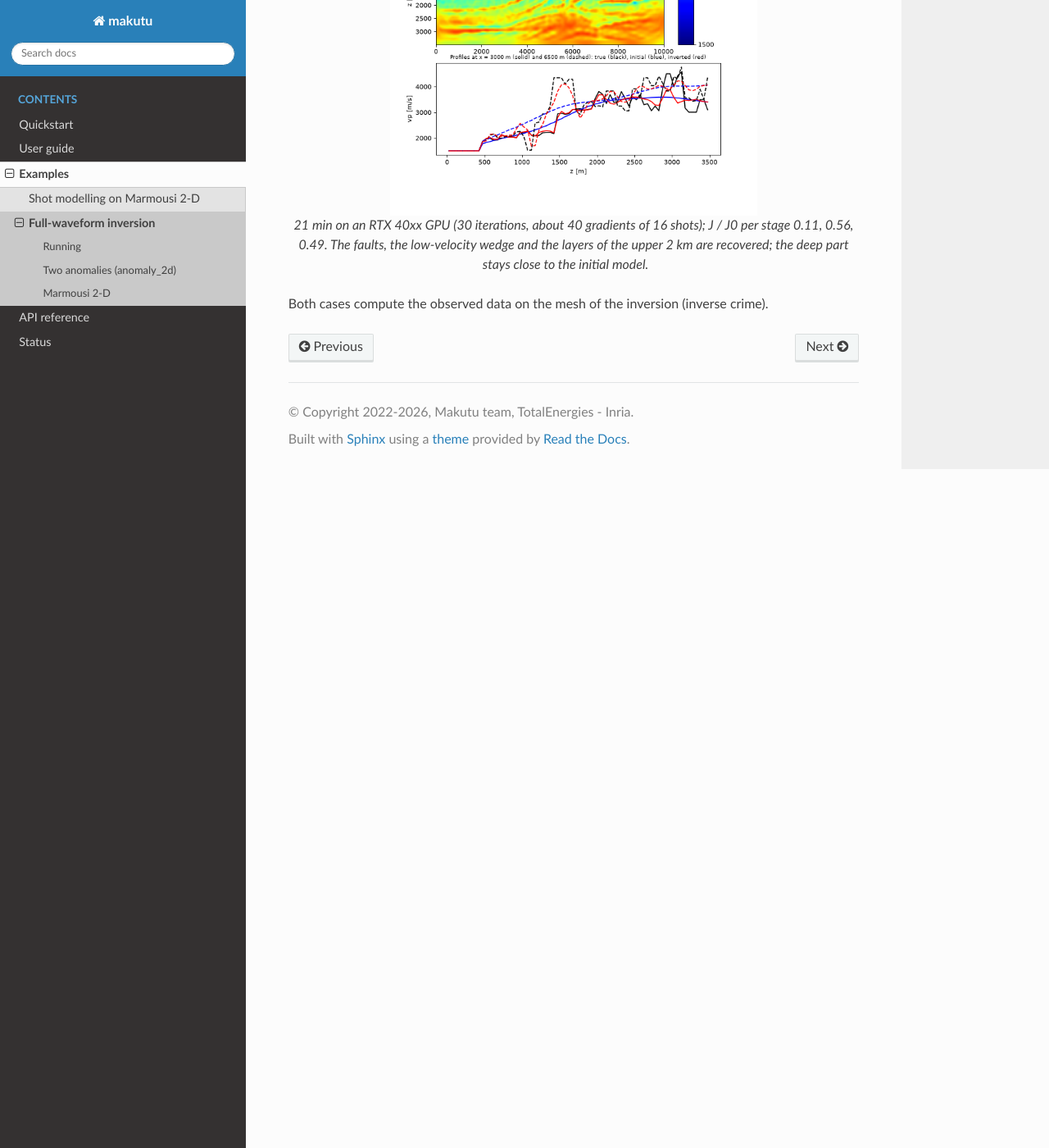
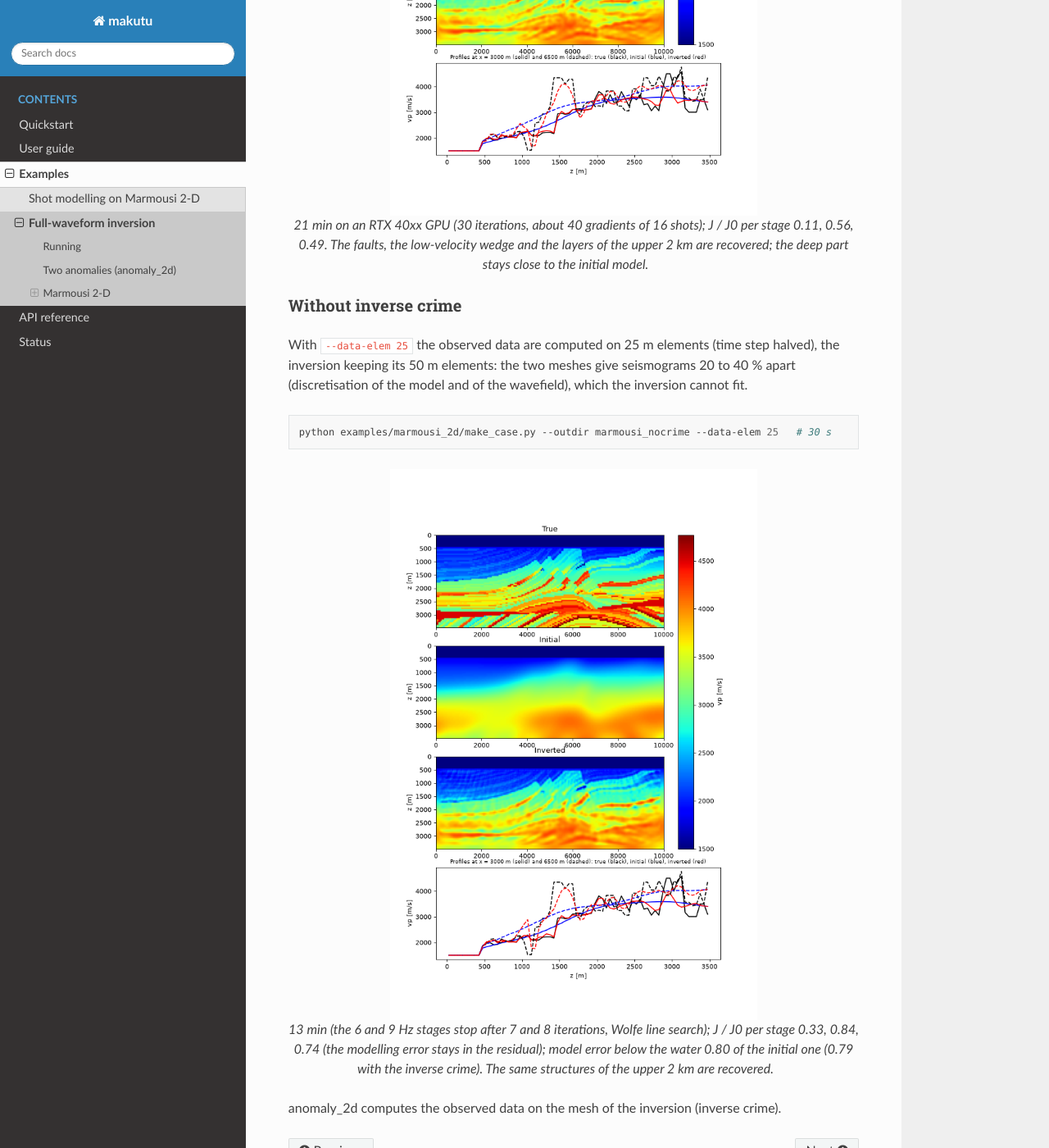
Before and after one commit to FUnTiDES-sim/FUnTiDES-App, a Sphinx documentation site: the page built from python/docs/source/example/fwi.rst, in a window 1280 px wide and 1400 px high, scrolled down 2586 px. Shown: the whole window at 82% size. Built offline with Sphinx 7.4.7 and the Read the Docs theme 3.1.0, drawn with Linux system fonts in a browser that asks for light colours.

Commit message:
makutu: Marmousi 2-D FWI without inverse crime
Observed data on 25 m elements (make_case.py --data-elem 25), inversion on 50 m: the
two meshes give seismograms 20 to 40 % apart. 13 min, J / J0 per stage 0.33, 0.84,
0.74, model error below the water 0.80 of the initial one (0.79 with the inverse
crime): the structures of the upper 2 km are recovered in the same way. Documented in
the README, the example page (figure) and the status page.

Co-Authored-By: Claude Opus 5.5 <noreply@anthropic.com>

```diff
--- a/python/docs/source/example/fwi.rst
+++ b/python/docs/source/example/fwi.rst
@@ -78,4 +78,24 @@ receivers every 20 m, 3 s, Ricker 8 Hz, order 4, 50 m elements; frequencies 4, 6
     0.11, 0.56, 0.49. The faults, the low-velocity wedge and the layers of the upper 2 km are
     recovered; the deep part stays close to the initial model.
 
-Both cases compute the observed data on the mesh of the inversion (inverse crime).
+Without inverse crime
+---------------------
+
+With :code:`--data-elem 25` the observed data are computed on 25 m elements (time step
+halved), the inversion keeping its 50 m elements: the two meshes give seismograms 20 to 40 %
+apart (discretisation of the model and of the wavefield), which the inversion cannot fit.
+
+.. code-block:: bash
+
+    python examples/marmousi_2d/make_case.py --outdir marmousi_nocrime --data-elem 25   # 30 s
+
+.. figure:: marmousi_2d_nocrime.png
+    :scale: 70
+    :align: center
+
+    13 min (the 6 and 9 Hz stages stop after 7 and 8 iterations, Wolfe line search); J / J0
+    per stage 0.33, 0.84, 0.74 (the modelling error stays in the residual); model error
+    below the water 0.80 of the initial one (0.79 with the inverse crime). The same
+    structures of the upper 2 km are recovered.
+
+anomaly_2d computes the observed data on the mesh of the inversion (inverse crime).
--- a/python/docs/source/status.rst
+++ b/python/docs/source/status.rst
@@ -17,12 +17,13 @@ Working and tested
 - FWI: cost and gradient over the shots, multi-scale filtering, optimisers (heuristic and
   Wolfe line searches, scipy), gradient conditioning, shot parallelism over MPI ranks;
   synthetic inversions of :doc:`example/fwi`.
-- Tests: 124 unit tests (no solver) and 31 integrated tests (GPU, MPI), 3 min.
+- Tests: 139 unit tests (no solver) and 31 integrated tests (GPU, MPI), 2 to 4 min.
 
 Limits
 ======
 
-- The observed data of the examples are computed on the mesh of the inversion.
+- Field data: not tried yet; the synthetic Marmousi case also runs without inverse crime
+  (observed data on a finer mesh).
 - 3-D FWI: the chain is the same, but no complete 3-D inversion has been run; the
   snapshots of the forward run are kept in host memory.
 - The absorbing terms are not differentiated (gradient wrong on the edge elements, masked
```
Also changed, not shown: python/apps/fullWaveformInversion/README.md, python/docs/source/example/marmousi_2d_nocrime.png (added).
